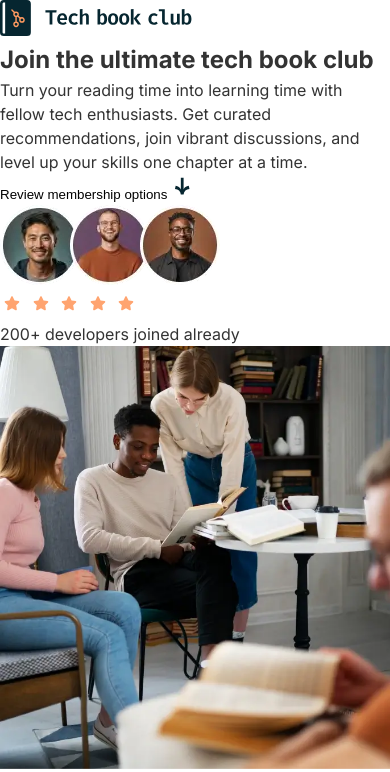
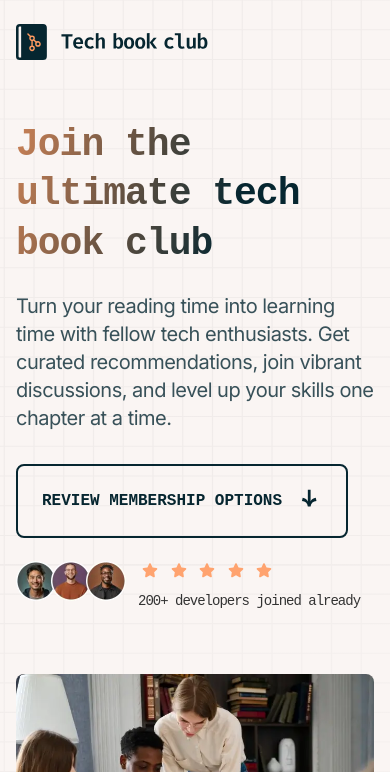
Before and after one commit to KingJosephI/tech-book-club, a plain HTML site: page index.html in a window 390 px wide. Shown: the top 772 px of the page. Drawn offline with Linux system fonts and the light colour scheme; a web font is replaced by a local one.

Commit message:
feat: complete the hero section responsive design

```diff
--- a/index.html
+++ b/index.html
@@ -11,7 +11,7 @@
     <header class="header">
       <img src="/assets/images/logo.svg" alt="Book club logo" class="header__logo"/>
     </header>
-
+    <main>
       <section class="hero">
         <div class="hero__content">
           <h1 class="hero__title">Join the ultimate tech book club</h1>
@@ -20,7 +20,7 @@
             enthusiasts. Get curated recommendations, join vibrant discussions,
             and level up your skills one chapter at a time.
           </p>
-        <button class="hero__review-button">
+          <button class="button hero__review-button">
             <span>Review membership options</span>
             <span
               ><img src="/assets/images/icon-arrow-down.svg" alt="Arrow icon"
@@ -28,9 +28,9 @@
           </button>
           <div class="hero__stats">
             <div>
-            <img src="assets/images/image-avatars.webp" alt="" />
+              <img src="assets/images/image-avatars.webp" alt="" class="hero__stats-image"/>
             </div>
-          <div>
+            <div class="hero__stats-text">
               <div>
                 <img src="/assets/images/icon-star.svg" alt="" />
                 <img src="/assets/images/icon-star.svg" alt="" />
@@ -42,7 +42,7 @@
             </div>
           </div>
         </div>
-      <picture class="hero__image">
+        <picture >
           <source
             media="(min-width: 1024px)"
             srcset="/assets/images/image-hero-desktop.webp"
@@ -54,6 +54,7 @@
           <img
             src="/assets/images/image-hero-mobile.webp"
             alt="Black man reading a book"
+            class="hero__image"
           />
         </picture>
       </section>
@@ -128,7 +129,7 @@
             <li>1 book/month</li>
             <li>Online forums</li>
           </ul>
-        <button class="membership__plan-button">Subscribe now</button>
+          <button class="button membership__plan-button">Subscribe now</button>
         </section>
         <section class="membership__plan membership__plan--pro">
           <h3 class="membership__plan-title">Pro</h3>
@@ -137,7 +138,7 @@
             <li>2 books/month</li>
             <li>Virtual meetups</li>
           </ul>
-        <button class="membership__plan-button">Subscribe now</button>
+          <button class="button membership__plan-button">Subscribe now</button>
         </section>
         <section class="membership__plan membership__plan--enterprise">
           <h3 class="membership__plan-title">Enterprise</h3>
@@ -146,7 +147,7 @@
             <li>Team access</li>
             <li>Private sessions</li>
           </ul>
-        <button class="membership__plan-button">Talk to us</button>
+          <button class="button membership__plan-button">Talk to us</button>
         </section>
       </section>
 
@@ -165,11 +166,11 @@
         </div>
         <div class="comment__author">Sarah Chen, Software Architect</div>
       </section>
-
+    </main>
     <footer class="footer">
       <div>
         <h2 class="footer__title">Ready to debug your reading list?</h2>
-        <button class="footer__button">
+        <button class="button footer__button">
           <span>Review membership options</span>
           <span
             ><img src="/assets/images/icon-arrow-up.svg" alt="Arrow up icon"
--- a/style.css
+++ b/style.css
@@ -1,7 +1,17 @@
 @import url('https://fonts.googleapis.com/css2?family=Inter:ital,opsz,wght@0,14..32,100..900;1,14..32,100..900&family=Martian+Mono:wght@100..800&display=swap');
 
 :root {
-
+  /* colors */
+  --neutral-900: #062630;
+  --neutral-700: #385159;
+  --neutral-200: #E6E1DF;
+  --neutral-100: #FAF5F3;
+  --neutral-0: #FFFFFF;
+  --light-salmon-500: #FEA36F;
+  --light-salmon-100: #FFE2D1;
+  --light-salmon-50: #FFF5EF;
+  --text-gradient: linear-gradient(107deg, #FF9A60 -11.37%, var(--neutral-900) 61.84%);
+  --gradient: linear-gradient(90deg, var(--light-salmon-100) 0%, var(--light-salmon-50) 100%);
 }
 
 * {
@@ -37,4 +47,140 @@ body {
   font-size: 16px;
   line-height: 1.5;
   color: #333;
+  background-color: var(--neutral-100);
+  background-image: url('./assets/images/pattern-light-bg.svg');
+  background-repeat: no-repeat ;
+  background-position: top;
 }
+
+h1, h2, h3 {
+  font-family: "Martian Mono", monospace;
+}
+
+.button {
+  padding: 20px 24px;
+  /* padding: 14px 18px; */
+  display: flex;
+  align-items: center;
+  /* justify-content: center; */
+  gap: 16px;
+  border: 2px solid var(--neutral-900);
+  border-radius: 8px;
+  text-transform: uppercase;
+  font-size: 16px;
+  font-weight: 600;
+  font-family: 'Martian Mono', monospace;
+  color: var(--neutral-900);
+  /* background-color: var(--neutral-100); */
+  /* justify-self: start; */
+}
+
+.button:hover {
+  background: var(--gradient);
+  cursor: pointer;
+  transition: all 0.3s ease-in-out;
+}
+
+.header {
+  padding: 24px 16px 0 16px;
+
+  @media (min-width: 768px) {
+    padding: 32px 32px 0 32px;
+  }
+  @media (min-width: 1024px) {
+    padding-inline: 131px;
+  }
+}
+
+main {
+  display: flex;
+  flex-direction: column;
+  gap: 64px;
+  padding: 0 16px;
+
+  @media (min-width: 768px) {
+    padding-inline: 32px;
+  }
+  @media (min-width: 1024px) {
+    padding-inline: 131px;
+  }
+}
+
+.hero {
+  display: flex;
+  flex-direction: column;
+  gap: 64px;
+
+  .hero__title {
+    font-size: 38px;
+    line-height: 130%;
+    letter-spacing: -1px;
+    font-weight: 600;
+    background: var(--text-gradient);
+    -webkit-background-clip: text;
+    background-clip: text;
+    -webkit-text-fill-color: transparent;
+    padding-top: 54px;
+    padding-bottom: 24px
+  }
+  .hero__description {
+    font-size: 20px;
+    line-height: 140%;
+    letter-spacing: -0.5px;
+    color: var(--neutral-700);
+    padding-bottom: 32px;
+  }
+
+  .hero__review-button {
+    margin-bottom: 20px;
+  }
+
+  .hero__stats {
+    display: flex;
+    align-items: center;
+    gap: 12px;
+    /* background-color: teal; */
+  }
+
+  .hero__stats-image {
+    width: 110px;
+  }
+
+  .hero__stats-joined {
+    font-family: 'Martian Mono', monospace;
+    font-size: 14px;
+    line-height: 120%;
+    letter-spacing: -1px;
+  }
+
+  .hero__stats-text {
+    /* background-color: teal; */
+    display: flex;
+    flex-direction: column;
+    gap: 4px;
+  }
+
+  .hero__image {
+    border-radius: 8px;
+  }
+
+  @media (min-width: 768px) {
+    .hero__title {
+      font-size: 62px;
+      line-height: 120%;
+      letter-spacing: -2px;
+      font-weight: 700;
+      padding-top: 72px;
+    }
+  }
+
+
+  @media (min-width: 1024px) {
+    flex-direction: row;
+    align-items: center;
+
+    .hero__title {
+      padding-top: 80px;
+    }
+  }
+}
```
Lines whose indentation alone changed are shown as unchanged.
